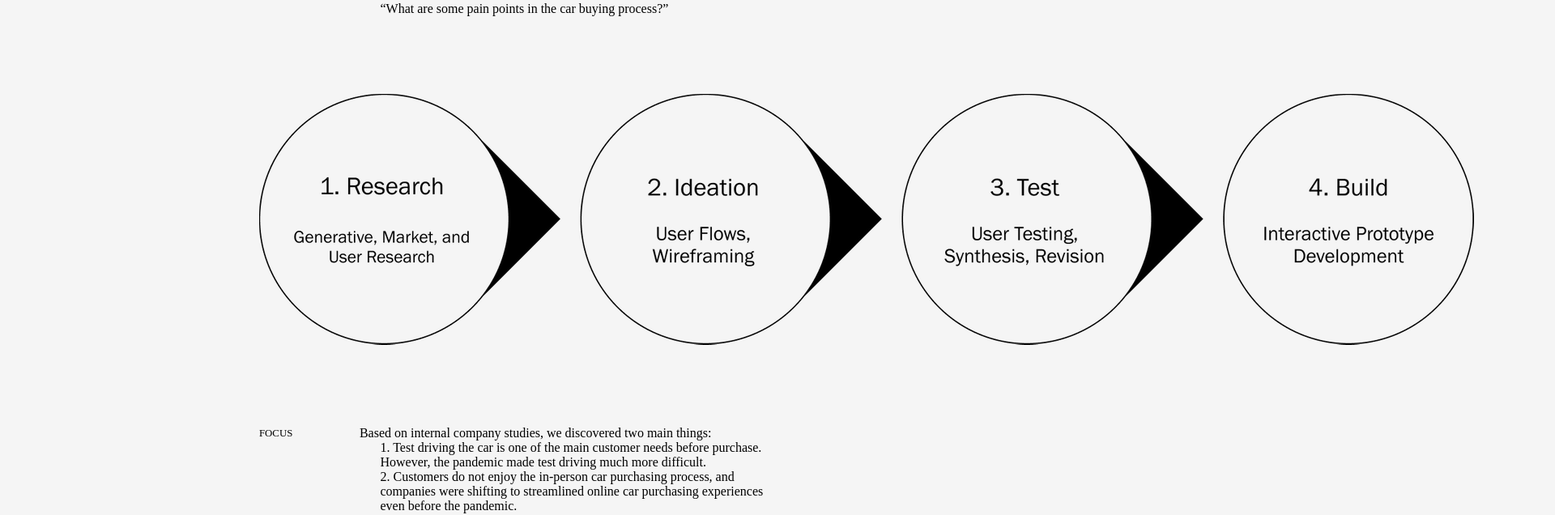
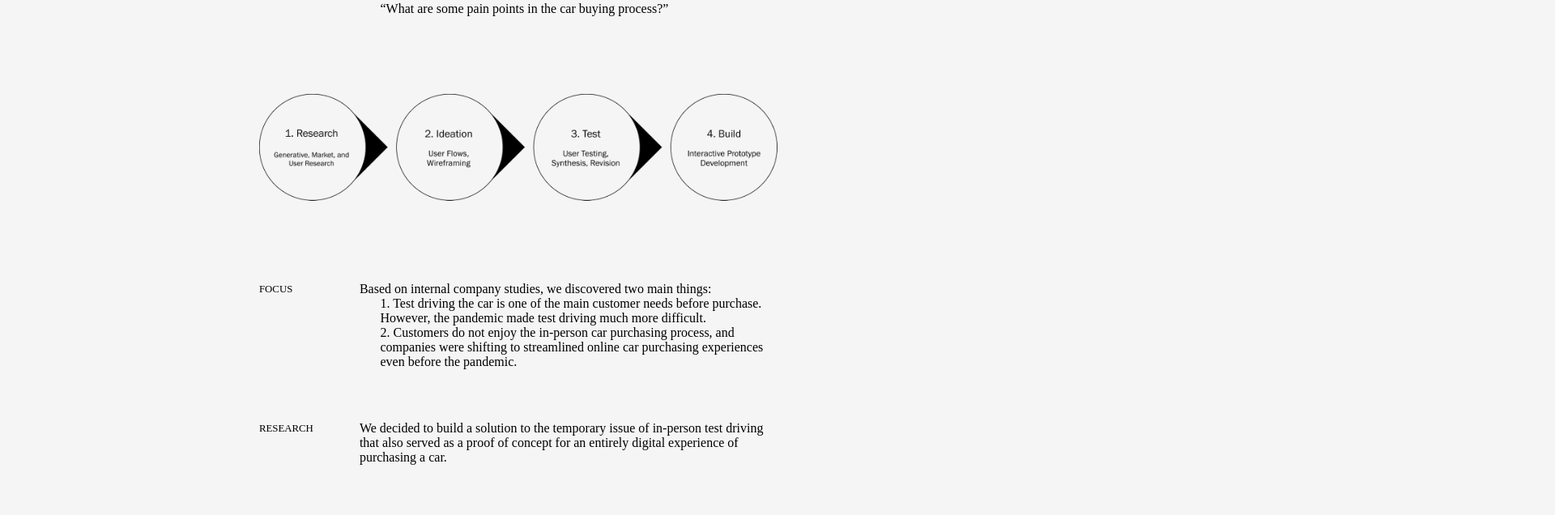
Before and after one commit to ashley-cai/ashleycai.com, a SvelteKit app in the folder myapp/: page /projects/cdk in a window 1280 px wide. Shown: the part 1193-1829 px from the top of the page at 81% size, 1920 px wide, since content can reach past the window. Built offline with nearby package versions, Linux system fonts and the light colour scheme; a web font is replaced by a local one.

Commit message:
small class fix

```diff
--- a/myapp/src/routes/projects/InlineImage.svelte
+++ b/myapp/src/routes/projects/InlineImage.svelte
@@ -19,7 +19,7 @@
             width: 90vw !important;
         }
     }
-    .wide-img {
+    .inline-img {
         width: 50vw;
         max-height: 40vh;
         object-fit: cover;
--- a/myapp/svelte.config.js
+++ b/myapp/svelte.config.js
@@ -13,7 +13,7 @@ const config = {
 		// See https://kit.svelte.dev/docs/adapters for more information about adapters.
 		adapter: adapter(),
 		paths: {
-            base: process.env.NODE_ENV === 'production' ? '/ashleycai.com' : '',
+            base: process.env.NODE_ENV === 'production' ? '' : '',
 			relative: false,
         },
 	}
```
